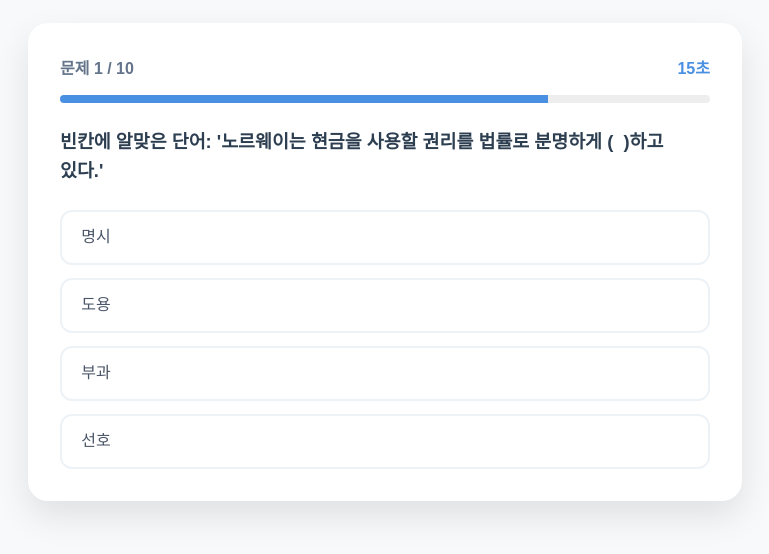
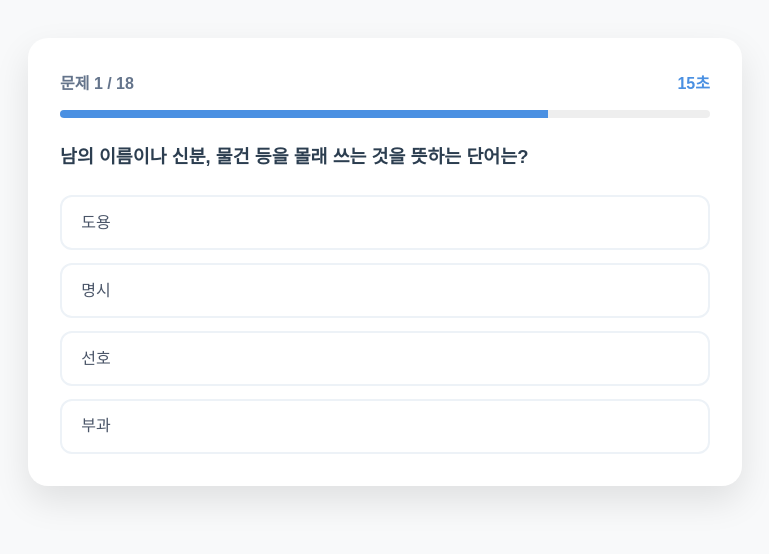
Before and after one commit to 04041004j/quiz03, a plain HTML site: page index.html in a window 1280 px wide. Shown: the part 138-692 px from the top of the page, without its empty margins (255-1024 px from the left). Drawn offline with Linux system fonts and the light colour scheme.

Commit message:
Update index.html

```diff
--- a/index.html
+++ b/index.html
@@ -3,7 +3,7 @@
 <head>
     <meta charset="UTF-8">
     <meta name="viewport" content="width=device-width, initial-scale=1.0">
-    <title>중2 국어: 타당성 평가하며 읽기 마스터</title>
+    <title>중2 국어: 타당성 평가 & 어휘 마스터🍎</title>
     <style>
         :root { --primary: #4a90e2; --success: #2ecc71; --error: #e74c3c; --bg: #f8f9fa; }
         body { font-family: 'Pretendard', sans-serif; background-color: var(--bg); display: flex; justify-content: center; align-items: center; min-height: 100vh; margin: 0; }
@@ -28,7 +28,7 @@
 <div id="quiz-container">
     <div id="game-area">
         <div class="header">
-            <span id="progress-text" style="font-weight: bold; color: #64748b;">문제 1 / 10</span>
+            <span id="progress-text" style="font-weight: bold; color: #64748b;">문제 1 / 18</span>
             <span id="timer-text" style="font-weight: bold; color: var(--primary);">20초</span>
         </div>
         <div class="timer-bar"><div id="timer-progress"></div></div>
@@ -48,34 +48,33 @@
 
 <script>
     const allQuestions = [
-        // [추가] 설명 방법 및 내용 조직의 타당성 (보류 문항 포함)
-        { q: "글에서 쓰인 '설명 방법'이 적절한지 평가할 때 가장 핵심적인 두 가지 기준은?", a: ["적합성과 효과성", "참신성과 유희성", "주관성과 감동성", "길이와 화려함"], correct: 0, exp: "설명 방법이 대상의 특성에 <b>적합</b>한지, 독자의 이해를 돕는 데 <b>효과적</b>인지가 타당성의 기준입니다." },
-        { q: "본론에서 '현금 없는 사회의 문제점'을 세 가지로 나열하여 제시한 조직 방식의 타당성에 대한 설명으로 옳은 것은?", a: ["문제점들을 대등하게 제시하여 주장을 효과적으로 뒷받침한다.", "시간 순서에 따른 구성으로 흥미를 유발한다.", "주관적인 느낌을 강조하여 공감을 자극한다.", "사건의 원인과 결과를 분석하는 데만 치중한다."], correct: 0, exp: "<b>나열 구조</b>는 여러 근거를 대등하게 보여줌으로써 주장의 설득력을 높이는 데 적합합니다." },
-        { q: "전자 지급 수단을 사용하기 어려운 사람들이 겪는 불편을 구체적인 사례로 제시할 때, '예시'의 방법이 타당한 이유는?", a: ["독자가 상황을 구체적으로 떠올려 내용을 쉽게 이해할 수 있기 때문에", "대상의 개념을 사전적으로 정의해주기 때문에", "두 대상의 공통점과 차이점을 한눈에 보여주기 때문에", "원인과 결과의 논리적 흐름을 강조하기 때문에"], correct: 0, exp: "구체적인 사례(예시)는 추상적인 설명을 독자가 실감 나게 이해하도록 돕는 <b>효과성</b>이 있습니다." },
-        { q: "논설문에서 '근거의 타당성'을 평가할 때 점검해야 할 질문으로 적절하지 않은 것은?", a: ["근거가 글쓴이의 기분을 좋게 만드는가?", "근거가 주장과 밀접하게 관련되어 있는가?", "근거가 믿을 만한 사실인가?", "근거가 주장을 충분히 뒷받침하는가?"], correct: 0, exp: "근거는 객관적 사실성, 관련성, 충분성을 갖추어야 하며 글쓴이의 기분과는 무관합니다." },
-
-        // [기본] 논설문의 특징 및 구조
-        { q: "논설문의 일반적인 특징으로 가장 적절한 것은?", a: ["주장과 이를 뒷받침하는 이유, 근거로 구성된다.", "다양한 설명 방법을 사용하여 정보를 전달한다.", "글쓴이의 주관적인 감동과 체험을 주로 다룬다.", "사건의 발생 순서에 따라 내용을 조직한다."], correct: 0, exp: "논설문은 독자를 설득하기 위해 논리적인 체계를 갖춘 글입니다." },
-        { q: "논설문의 3단 구성 중 '결론' 부분의 역할로 알맞은 것은?", a: ["주장을 강조하고 독자의 실천을 촉구함", "문제 제기 및 독자의 흥미 유발", "주장을 뒷받침하는 구체적 근거 제시", "대상에 대한 객관적인 정보 전달"], correct: 0, exp: "결론은 앞서 논의한 내용을 요약하고 주장을 다시 한번 강조하는 단계입니다." },
-
-        // [설명 방법 응용]
-        { q: "'현금 없는 사회'라는 용어의 뜻을 명확하게 밝혀 독자의 이해를 돕는 설명 방법은?", a: ["정의", "예시", "인과", "대조"], correct: 0, exp: "용어의 뜻이나 개념을 밝히는 방법은 <b>정의</b>입니다." },
-        { q: "전자 결제의 편리함과 대비되는 '사생활 침해 우려'를 설명할 때 효과적인 방법은?", a: ["대조", "정의", "분석", "분류"], correct: 0, exp: "서로 다른 점을 대비시켜 강조하는 방법은 <b>대조</b>입니다." },
-        { q: "현금 없는 사회로 전환될 때 발생할 경제적 손해를 원인과 결과로 설명하는 방법은?", a: ["인과", "대조", "예시", "정의"], correct: 0, exp: "까닭(원인)과 그에 따른 현상(결과)을 설명하는 것은 <b>인과</b>입니다." },
-
-        // [어휘 및 세부 내용]
-        { q: "빈칸에 알맞은 단어: '노르웨이는 현금을 사용할 권리를 법률로 분명하게 (  )하고 있다.'", a: ["명시", "도용", "부과", "선호"], correct: 0, exp: "내용을 명확하게 글로 드러내어 보이는 것을 <b>명시</b>라고 합니다." },
-        { q: "단어 뜻풀이가 바르지 않은 것은?", a: ["연회비: 한 달에 한 번씩 내는 돈", "도용되다: 명의가 몰래 쓰이다", "부과하다: 세금 등을 부담하게 하다", "선호하다: 여럿 가운데 가려서 좋아하다"], correct: 0, exp: "연회비는 <b>일 년에 한 번씩</b> 내는 돈입니다." }
+        { q: "남의 이름이나 신분, 물건 등을 몰래 쓰는 것을 뜻하는 단어는?", a: ["도용", "명시", "부과", "선호"], correct: 0, exp: "남의 정보를 몰래 가져다 쓰는 행위는 <b>도용</b>입니다." },
+        { q: "법률이나 글에 내용을 분명하게 드러내 보이는 것을 뜻하는 단어는?", a: ["명시", "도용", "부과", "선호"], correct: 0, exp: "분명하게 밝혀 적어 놓는 것을 <b>명시</b>라고 합니다." },
+        { q: "세금이나 수수료 등을 매겨서 부담하게 하는 것을 뜻하는 단어는?", a: ["부과", "도용", "명시", "선호"], correct: 0, exp: "의무나 세금을 지우는 행위는 <b>부과</b>입니다." },
+        { q: "여럿 가운데서 특별히 가려서 좋아하는 것을 뜻하는 단어는?", a: ["선호", "도용", "명시", "부과"], correct: 0, exp: "특별히 더 좋아하는 것을 <b>선호</b>라고 합니다." },
+        { q: "다음 중 일 년에 한 번씩 내는 돈을 가리키는 올바른 어휘는?", a: ["연회비", "월회비", "가입비", "수수료"], correct: 0, exp: "일 년(연) 단위로 내는 회비이므로 <b>연회비</b>입니다." },
+        { q: "납세 의무자가 정당한 방법 없이 세금을 내지 않는 행위를 뜻하는 말은?", a: ["탈세", "절세", "납세", "도용"], correct: 0, exp: "세금을 내지 않으려고 수단을 쓰는 행위는 <b>탈세</b>입니다." },
+        { q: "빈칸에 알맞은 단어: '노르웨이는 현금을 사용할 권리를 법률로 분명하게 (  )하고 있다.'", a: ["명시", "도용", "부과", "선호"], correct: 0, exp: "법률로 확실히 밝히는 것이므로 <b>명시</b>가 적절합니다." },
+        { q: "'부과하다'와 가장 유사한 상황으로 적절한 것은?", a: ["상점에 환경 부담금을 매길 때", "친구에게 돈을 빌릴 때", "우승자에게 상장을 줄 때", "이름을 몰래 쓸 때"], correct: 0, exp: "세금이나 부담금을 매기는 것이 <b>부과</b>의 대표적인 예입니다." },
+        { q: "설명 방법의 타당성을 평가하는 두 가지 핵심 기준은?", a: ["설명 대상에 적합, 독자의 이해에 효과적", "참신한 표현, 재미있는 내용", "주관적인 느낌, 예술적인 문체", "글의 길이, 화려한 그림"], correct: 0, exp: "설명 방법은 대상과 <b>적합</b>해야 하며, 이해를 돕는 데 <b>효과적</b>이어야 합니다." },
+        { q: "'정의'를 사용하여 용어의 뜻을 명확히 풀이했을 때 얻는 타당한 효과는?", a: ["독자가 용어의 개념을 정확히 이해하게 됨", "글의 분위기가 감동적으로 변함", "사건의 원인을 깊이 있게 파악함", "공통점과 차이점이 부각됨"], correct: 0, exp: "정의는 대상의 본질적 개념을 밝혀 오해를 줄이고 이해를 돕습니다." },
+        { q: "설명 방법이 대상의 특성과 어울리지 않아 타당성이 떨어지는 경우는?", a: ["사과의 구성 요소를 설명하며 '대조'만 사용함", "단어의 뜻을 풀이하며 '정의'를 사용함", "구체적인 사례를 들며 '예시'를 사용함", "원인과 결과를 밝히며 '인과'를 사용함"], correct: 0, exp: "구성 요소를 쪼개어 설명할 때는 <b>분석</b>이 적합하며, 차이점을 밝히는 대조는 부적합합니다." },
+        { q: "현금과 전자 결제의 차이점을 부각하여 설명할 때 '대조'가 타당한 이유는?", a: ["두 대상의 차이점이 분명하게 드러나기 때문에", "대상의 유래를 알 수 있기 때문에", "전체적인 구조를 파악하기 좋기 때문에", "독자의 감동을 끌어내기 때문에"], correct: 0, exp: "<b>대조</b>는 차이점을 선명하게 보여주는 데 매우 효과적인 방법입니다." },
+        { q: "논설문의 서론에서 독자의 관심을 끌기 위해 하는 활동으로 적절한 것은?", a: ["사회적 배경이나 화제를 제시함", "최종적인 주장을 요약함", "세부 근거를 3가지 이상 나열함", "설명 방법의 타당성을 평가함"], correct: 0, exp: "서론은 글의 입구로서 화제를 도입하고 흥미를 유발하는 단계입니다." },
+        { q: "논설문의 본론에서 주장을 뒷받침하기 위해 주로 제시하는 것은?", a: ["이유와 구체적인 근거", "글을 쓰게 된 동기", "주장을 다시 강조하는 문구", "어려운 용어의 사전적 의미"], correct: 0, exp: "본론은 논리적인 <b>근거</b>를 통해 독자를 설득하는 핵심 부분입니다." },
+        { q: "논설문의 마무리 단계(결론)에서 반드시 포함되어야 할 내용은?", a: ["내용 요약 및 주장 강조", "새로운 문제 제기", "구체적인 사례 나열", "작가의 개인적인 경험"], correct: 0, exp: "결론은 내용을 갈무리하고 <b>주장을 재강조</b>하며 마무리합니다." },
+        { q: "문제점 3가지를 '나열 구조'로 구성했을 때 얻을 수 있는 타당한 효과는?", a: ["여러 근거를 대등하게 보여주어 주장을 탄탄히 함", "시간의 흐름을 한눈에 보게 함", "원인과 결과를 논리적으로 연결함", "대상의 개념을 사전적으로 풀이함"], correct: 0, exp: "나열 구조는 여러 정보를 효과적으로 배치하여 주장의 설득력을 높입니다." },
+        { q: "서론-본론-결론의 짜임이 논리적으로 자연스러운지 점검하는 것은 무엇에 대한 평가인가?", a: ["내용 조직의 타당성", "표현의 참신성", "자료의 최신성", "글쓴이의 창의성"], correct: 0, exp: "글의 구성 요소들이 유기적으로 연결되었는지 보는 것은 <b>조직의 타당성</b>입니다." },
+        { q: "이 글의 설명 방법과 조직 방식이 주제 전달 및 (  )에 기여하는지 평가해야 한다.", a: ["주장 강조", "독자 위로", "창의성 발휘", "기록 보존"], correct: 0, exp: "논설문의 조직 방식은 궁극적으로 <b>주장을 강조</b>하고 설득하는 데 기여해야 합니다." }
     ];
 
-    let quizData = [];
+    let quizData = [...allQuestions]; // 랜덤 셔플 제외하고 모든 문제 사용
     let currentIdx = 0;
     let score = 0;
     let timeLeft = 20;
     let timerInterval;
 
     function initQuiz() {
-        quizData = [...allQuestions].sort(() => Math.random() - 0.5).slice(0, 10);
         loadQuestion();
     }
 
@@ -100,17 +99,23 @@
 
     function loadQuestion() {
         const data = quizData[currentIdx];
-        document.getElementById("progress-text").innerText = `문제 ${currentIdx + 1} / 10`;
+        document.getElementById("progress-text").innerText = `문제 ${currentIdx + 1} / ${quizData.length}`;
         document.getElementById("question").innerText = data.q;
         document.getElementById("explanation").style.display = "none";
         document.getElementById("next-btn").style.display = "none";
 
         const optionsDiv = document.getElementById("options");
         optionsDiv.innerHTML = "";
-        data.a.forEach((opt, i) => {
+
+        // 보기만 랜덤 셔플
+        const shuffledOptions = [...data.a].sort(() => Math.random() - 0.5);
+        shuffledOptions.forEach((opt) => {
             const btn = document.createElement("button");
             btn.innerText = opt;
-            btn.onclick = () => checkAnswer(i);
+            btn.onclick = () => {
+                const originalIndex = data.a.indexOf(opt);
+                checkAnswer(originalIndex);
+            };
             optionsDiv.appendChild(btn);
         });
         startTimer();
@@ -122,13 +127,18 @@
         const btns = document.querySelectorAll(".options button");
         btns.forEach(b => b.disabled = true);
 
+        const correctText = data.a[data.correct];
+
         if (idx === data.correct) {
-            btns[idx].classList.add("correct");
-            score += 10;
+            btns.forEach(b => { if(b.innerText === correctText) b.classList.add("correct"); });
+            score += Math.round(100 / quizData.length); // 전체 문제 수에 맞게 점수 계산
             speak("정답입니다!");
         } else {
-            if (idx !== -1) btns[idx].classList.add("wrong");
-            btns[data.correct].classList.add("correct");
+            if (idx !== -1) {
+                const selectedText = data.a[idx];
+                btns.forEach(b => { if(b.innerText === selectedText) b.classList.add("wrong"); });
+            }
+            btns.forEach(b => { if(b.innerText === correctText) b.classList.add("correct"); });
             speak("오답입니다.");
         }
         document.getElementById("explanation").innerHTML = data.exp;
@@ -138,15 +148,17 @@
 
     function handleNext() {
         currentIdx++;
-        if (currentIdx < 10) loadQuestion();
+        if (currentIdx < quizData.length) loadQuestion();
         else showResult();
     }
 
     function showResult() {
         document.getElementById("game-area").style.display = "none";
         document.getElementById("result-area").style.display = "block";
+        // 마지막 점수 보정 (100점 만점 기준)
+        if(score > 100) score = 100;
         document.getElementById("final-score").innerText = score;
-        const msg = score >= 90 ? "💯 완벽해요! 비판적 읽기 능력이 매우 뛰어납니다!" : score >= 70 ? "👏 훌륭해요! 글의 타당성을 잘 평가하고 있군요." : "📖 다시 한번 도전하며 개념을 탄탄하게 잡아봅시다!";
+        const msg = score >= 90 ? "💯 완벽해요! 비판적 읽기 마스터 인정!" : score >= 70 ? "👏 아주 훌륭합니다! 타당성을 잘 파악하고 있네요." : "📖 다시 한번 도전하며 핵심 어휘와 개념을 익혀봅시다!";
         document.getElementById("feedback-msg").innerText = msg;
     }
 
```
